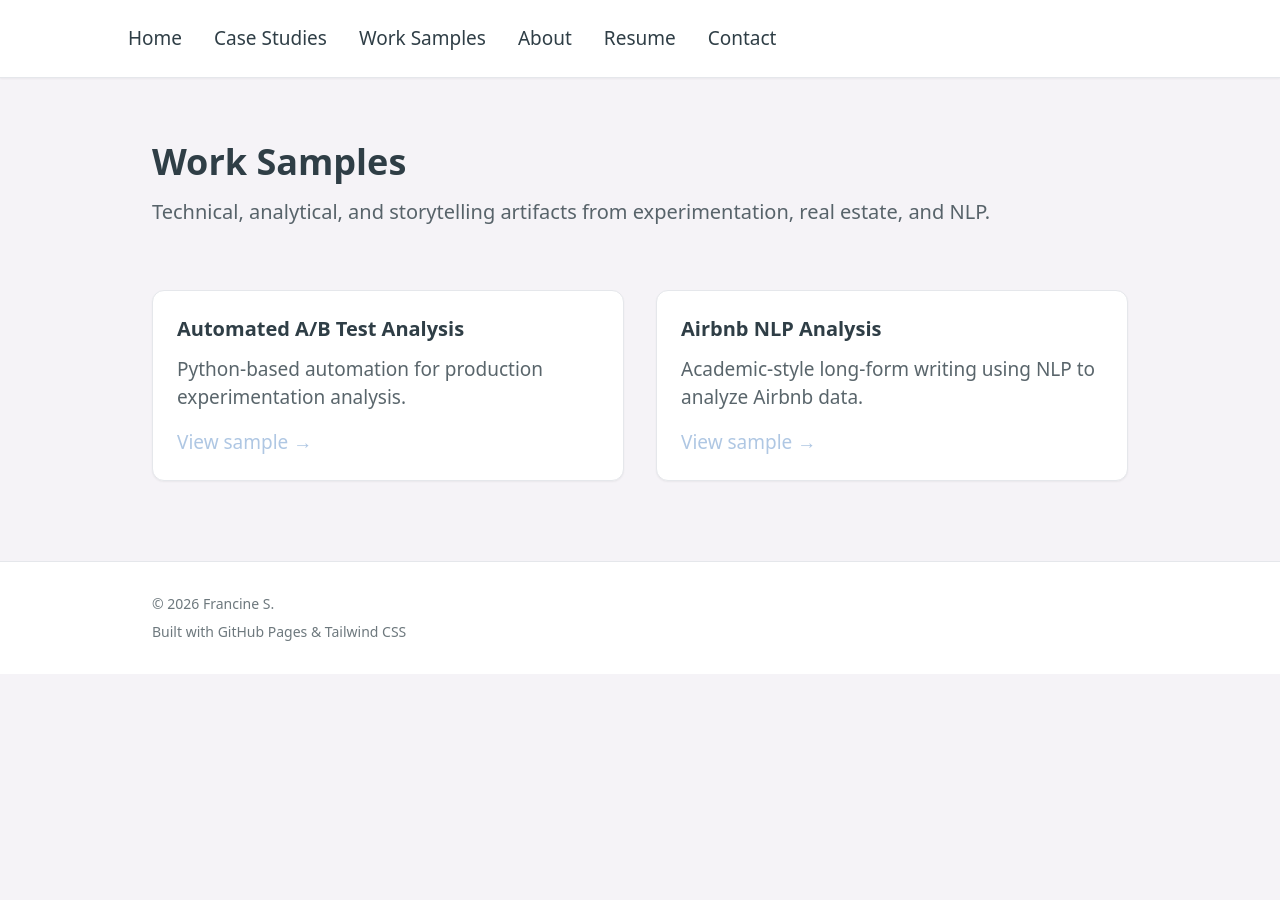
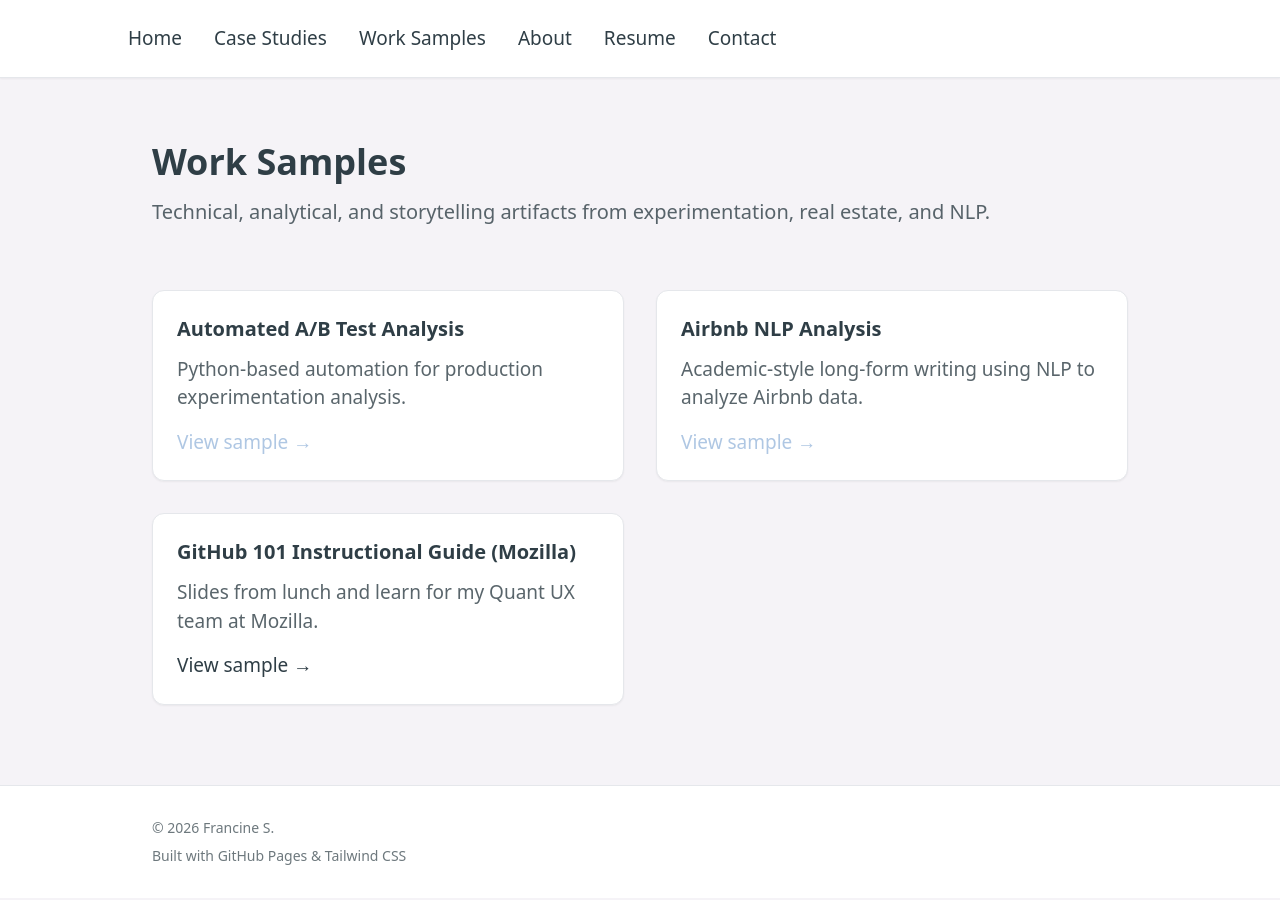
Before and after one commit to francine-i-stephens/francine-portfolio, a Jekyll site: the page work-samples/index.html, which Jekyll copies as it is, in a window 1280 px wide. Built offline with Jekyll 4.4.1, drawn with Linux system fonts in a browser that asks for light colours; nearby versions of some CDN libraries.

Commit message:
Update index.html

```diff
--- a/work-samples/index.html
+++ b/work-samples/index.html
@@ -71,8 +71,18 @@
         </a>
       </div>
 
-    </div>
-  </section>
+      <!-- GitHub 101 Guide (Mozilla) -->
+      <div class="bg-white rounded-xl shadow-sm border border-graySoft p-6">
+        <h3 class="text-xl font-semibold mb-3 text-charcoal">GitHub 101 Instructional Guide (Mozilla)</h3>
+        <p class="text-charcoal/80 mb-4">
+          Slides from lunch and learn for my Quant UX team at Mozilla.
+        </p>
+        <a href="github-101/index.html" class="hover:text-blueSoft">
+          View sample →
+        </a>
+     </div>
+
+   </section>
 
   <!-- Footer -->
   <footer class="bg-white border-t border-graySoft py-8">
```
